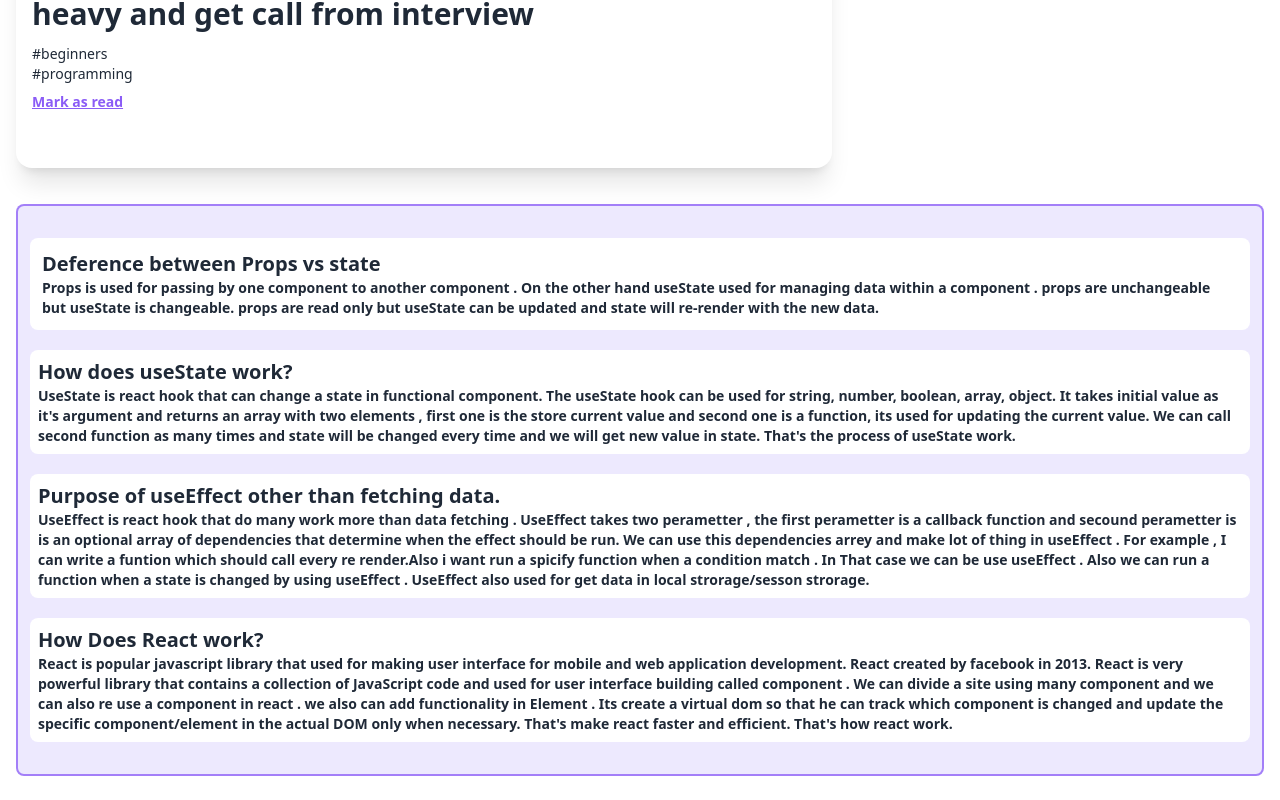
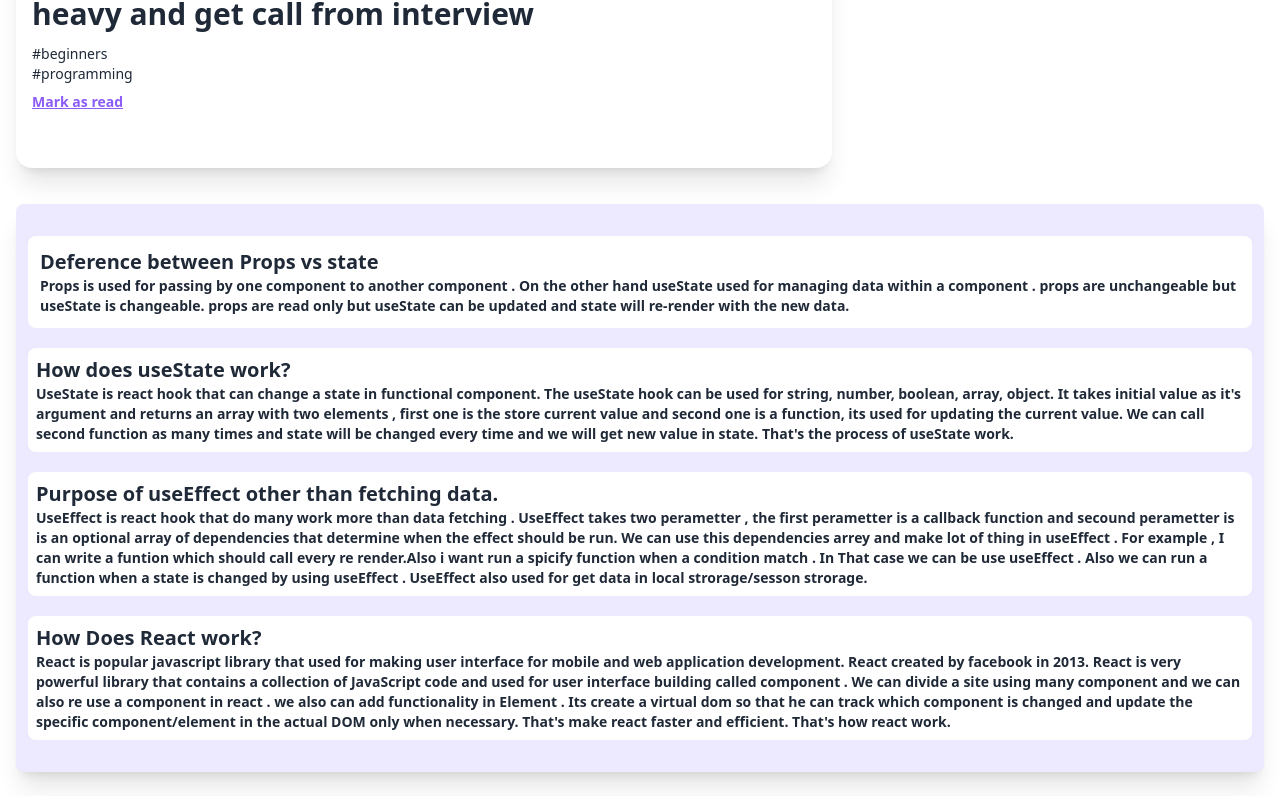
Before and after one commit to marufbroh/the-knowledge-cafe, a React (Vite) app: page / in a window 1280 px wide. Shown: the part 2684-3484 px from the top of the page. Built offline with nearby package versions, Linux system fonts and the light colour scheme.

Commit message:
Qna design done

```diff
--- a/src/QNA/QNA.jsx
+++ b/src/QNA/QNA.jsx
@@ -2,7 +2,7 @@ import React from 'react';
 
 const QNA = () => {
     return (
-        <div className='bg-violet-100 border-2 border-violet-500/75 rounded-lg p-3 mb-6'>
+        <div className='bg-violet-100 rounded-lg p-3 mb-6 shadow-xl'>
             <div className='bg-white rounded-lg p-3 my-5'>
                 <h3 className='font-bold text-xl'>Deference between Props vs state</h3>
                 <p className='font-semibold text-sm'>Props is used for passing by one component to another component . On the other hand useState used for managing data within a component . props are unchangeable but useState is changeable. props are read only but useState can be updated and state will re-render with the new data.</p>
```
